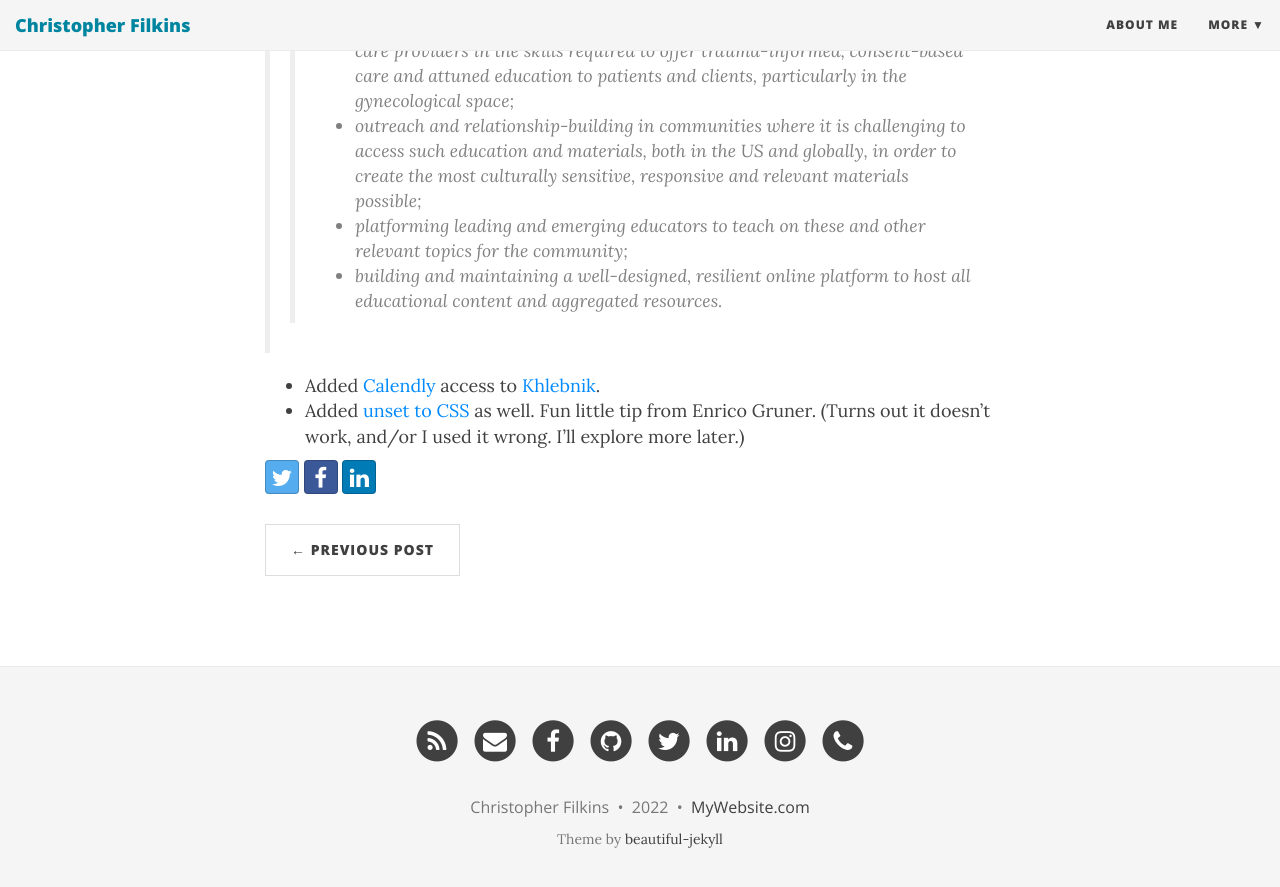
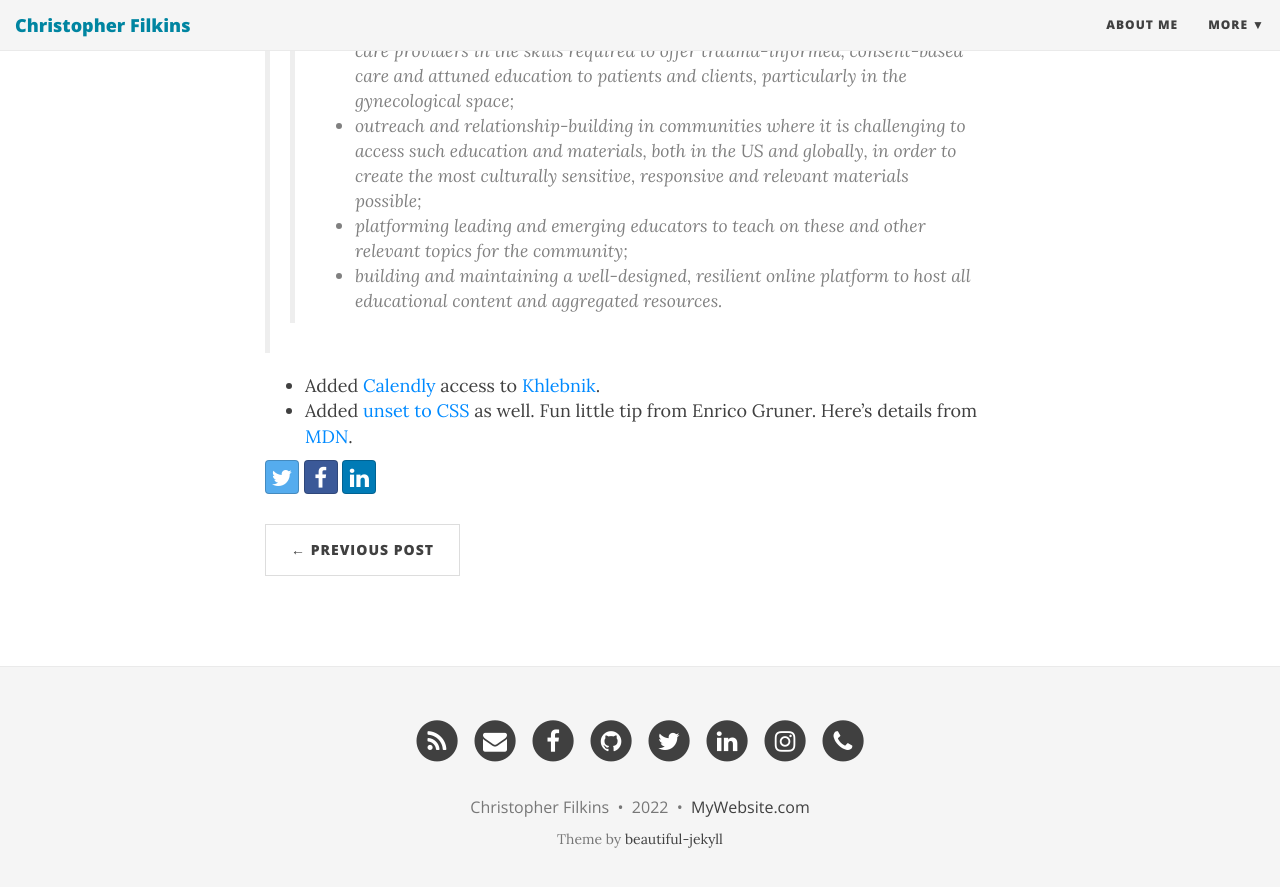
Before and after one commit to filchyboy/filchyboy.github.io, a Jekyll site: the page built from _posts/2022-12-30-CABL-Updates-Figma-And-More.md, in a window 1280 px wide and 900 px high, scrolled down 517 px. Shown: the top 887 px of the window. Built offline with Jekyll 4.4.1, drawn with Linux system fonts in a browser that asks for light colours; nearby versions of some CDN libraries.

Commit message:
Added mdn

```diff
--- a/_posts/2022-12-30-CABL-Updates-Figma-And-More.md
+++ b/_posts/2022-12-30-CABL-Updates-Figma-And-More.md
@@ -11,4 +11,4 @@
 >> * building and maintaining a well-designed, resilient online platform to host all educational content and aggregated resources.
 
 * Added [Calendly](https://calendly.com/christopher-filkins) access to [Khlebnik](https://khlebnik.com).
-* Added [unset to CSS](https://javascript.plainenglish.io/5-css-tips-that-make-your-life-easier-18ff45d39b8) as well. Fun little tip from Enrico Gruner. (Turns out it doesn't work, and/or I used it wrong. I'll explore more later.)
+* Added [unset to CSS](https://javascript.plainenglish.io/5-css-tips-that-make-your-life-easier-18ff45d39b8) as well. Fun little tip from Enrico Gruner. Here's details from [MDN](https://developer.mozilla.org/en-US/docs/Web/CSS/unset).
```
